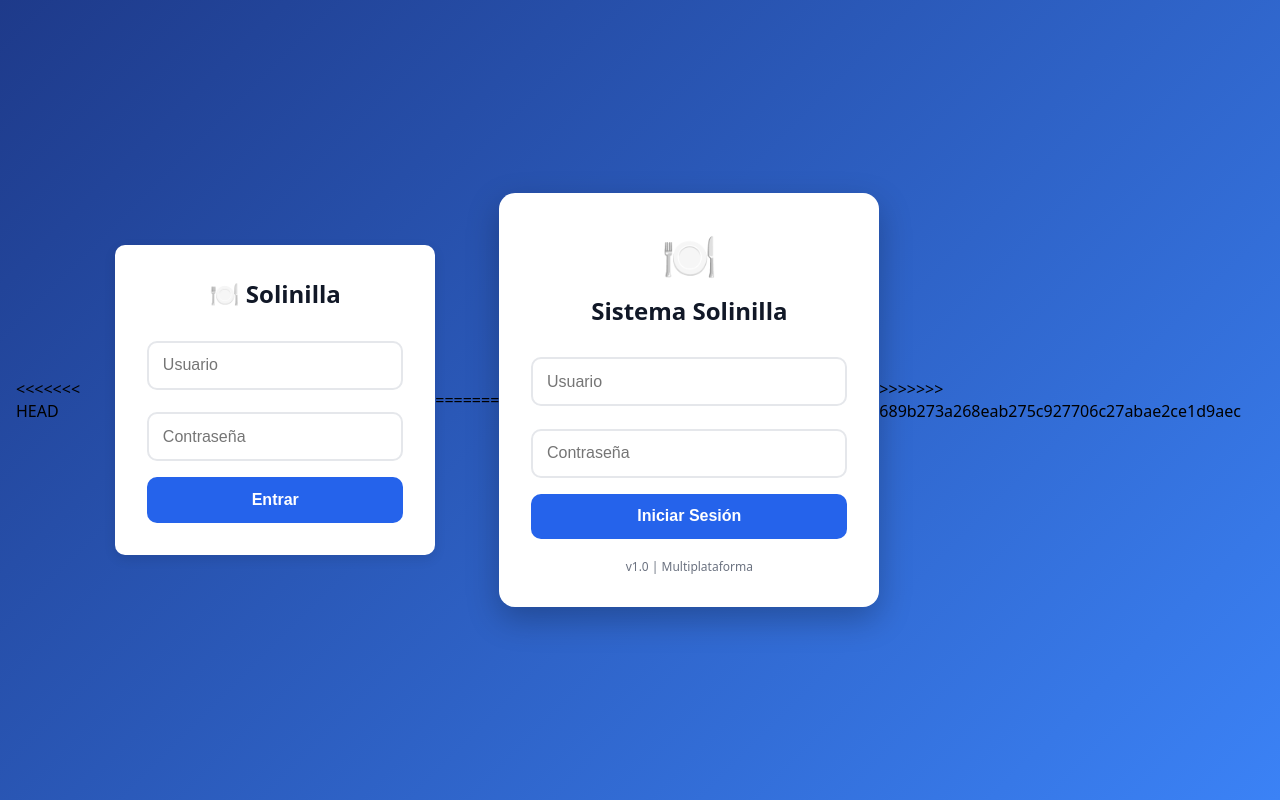
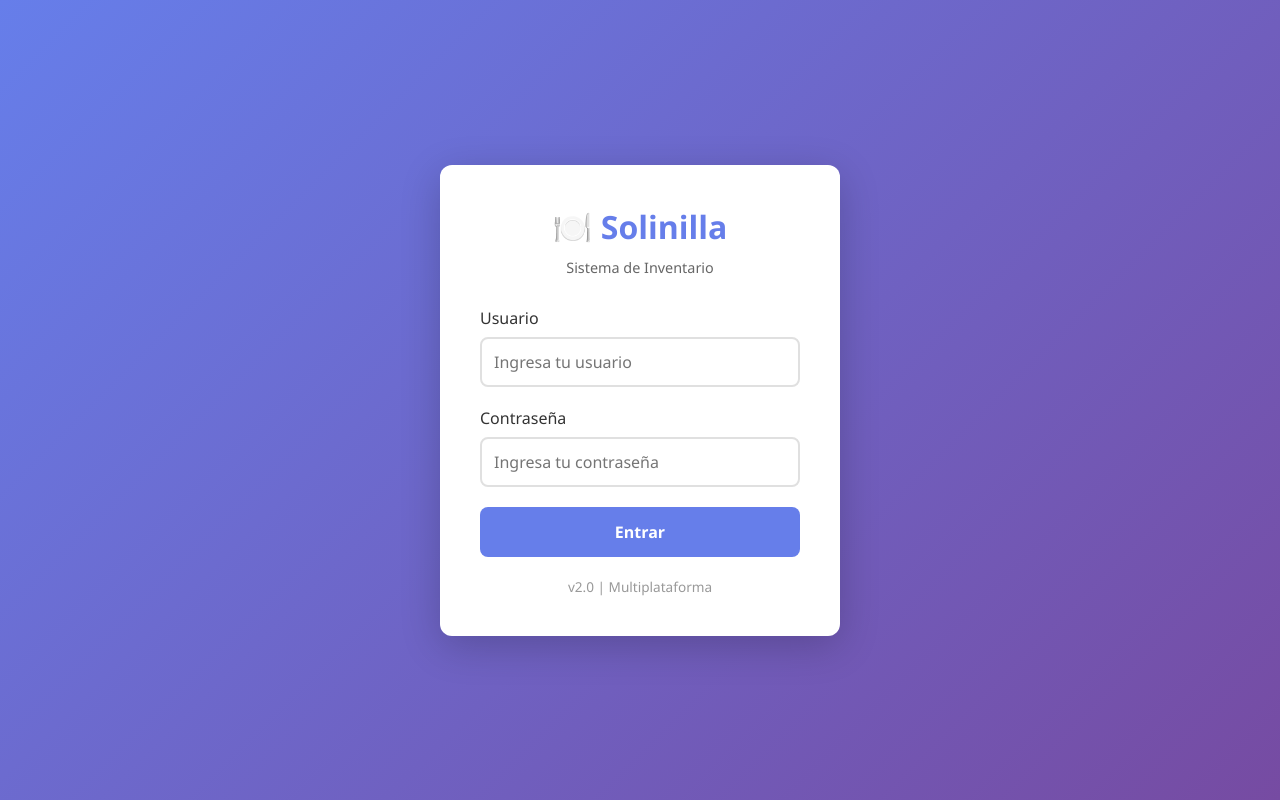
Before and after one commit to ldldelahoz/solinilla-app, a FastAPI app: page / in a window 1280 px wide. Run offline with FastAPI, Linux system fonts and the light colour scheme.

Commit message:
Fix: login.html limpio sin conflictos

```diff
--- a/templates/login.html
+++ b/templates/login.html
@@ -1,102 +1,86 @@
 <!DOCTYPE html>
 <html lang="es">
 <head>
-<<<<<<< HEAD
-<meta charset="UTF-8"><meta name="viewport" content="width=device-width, initial-scale=1.0">
+    <meta charset="UTF-8">
+    <meta name="viewport" content="width=device-width, initial-scale=1.0">
     <title>Login - Solinilla</title>
     <style>
-body{font-family:sans-serif;background:#f0f2f5;display:flex;justify-content:center;align-items:center;height:100vh;margin:0}
-.box{background:white;padding:2rem;border-radius:10px;box-shadow:0 4px 12px rgba(0,0,0,0.1);width:90%;max-width:320px;text-align:center}
-input{width:100%;padding:12px;margin:10px 0;border:1px solid #ccc;border-radius:6px;box-sizing:border-box}
-button{width:100%;padding:12px;background:#3498db;color:white;border:none;border-radius:6px;font-size:16px;cursor:pointer;font-weight:bold}
-button:hover{background:#2980b9}
-.err{color:red;font-size:0.9rem;margin-bottom:10px;display:none}
+        * { box-sizing: border-box; margin: 0; padding: 0; font-family: 'Segoe UI', Tahoma, Geneva, Verdana, sans-serif; }
+        body { background: linear-gradient(135deg, #667eea 0%, #764ba2 100%); min-height: 100vh; display: flex; align-items: center; justify-content: center; }
+        .login-box { background: white; padding: 40px; border-radius: 12px; box-shadow: 0 10px 40px rgba(0,0,0,0.2); width: 100%; max-width: 400px; }
+        .logo { text-align: center; margin-bottom: 30px; }
+        .logo h1 { color: #667eea; font-size: 2rem; margin-bottom: 10px; }
+        .logo p { color: #666; font-size: 0.9rem; }
+        .form-group { margin-bottom: 20px; }
+        .form-group label { display: block; margin-bottom: 8px; color: #333; font-weight: 500; }
+        .form-group input { width: 100%; padding: 12px; border: 2px solid #e0e0e0; border-radius: 8px; font-size: 1rem; transition: border-color 0.3s; }
+        .form-group input:focus { outline: none; border-color: #667eea; }
+        .btn-login { width: 100%; padding: 14px; background: #667eea; color: white; border: none; border-radius: 8px; font-size: 1rem; font-weight: 600; cursor: pointer; transition: background 0.3s; }
+        .btn-login:hover { background: #5568d3; }
+        .error { background: #fee; color: #c33; padding: 12px; border-radius: 8px; margin-bottom: 20px; text-align: center; display: none; }
+        .error.show { display: block; }
+        .footer { text-align: center; margin-top: 20px; color: #999; font-size: 0.85rem; }
     </style>
 </head>
 <body>
-<div class="box">
-<h2>🍽️ Solinilla</h2>
-<div id="err" class="err">Credenciales incorrectas</div>
-<input type="text" id="u" placeholder="Usuario">
-<input type="password" id="p" placeholder="Contraseña">
-<button onclick="login()">Entrar</button>
+    <div class="login-box">
+        <div class="logo">
+            <h1>🍽️ Solinilla</h1>
+            <p>Sistema de Inventario</p>
         </div>
-<script>
-async function login(){
-try{
-const r=await fetch('/api/login',{method:'POST',headers:{'Content-Type':'application/json'},body:JSON.stringify({username:document.getElementById('u').value,password:document.getElementById('p').value})});
-if(r.ok){const d=await r.json();localStorage.setItem('token',d.access_token);window.location.href='/dashboard';}
-else{document.getElementById('err').style.display='block';}
-}catch(e){document.getElementById('err').textContent='Error de conexión';document.getElementById('err').style.display='block';}
-}
-</script>
-=======
-  <meta charset="UTF-8">
-  <meta name="viewport" content="width=device-width, initial-scale=1.0">
-  <title>Login | Restaurante Solinilla</title>
-  <style>
-    * { box-sizing: border-box; margin: 0; padding: 0; }
-    body { font-family: system-ui, -apple-system, sans-serif; background: linear-gradient(135deg, #1e3a8a 0%, #3b82f6 100%); min-height: 100vh; display: flex; align-items: center; justify-content: center; padding: 1rem; }
-    .card { background: #ffffff; padding: 2rem; border-radius: 16px; box-shadow: 0 12px 32px rgba(0,0,0,0.25); width: 100%; max-width: 380px; }
-    .logo { text-align: center; font-size: 2.8rem; margin-bottom: 0.5rem; }
-    h2 { text-align: center; color: #111827; margin-bottom: 1.5rem; font-weight: 600; }
-    input { width: 100%; padding: 0.85rem; margin: 0.4rem 0 1rem; border: 2px solid #e5e7eb; border-radius: 10px; font-size: 1rem; transition: 0.2s; }
-    input:focus { outline: none; border-color: #3b82f6; box-shadow: 0 0 0 3px rgba(59,130,246,0.2); }
-    button { width: 100%; padding: 0.85rem; background: #2563eb; color: white; border: none; border-radius: 10px; font-size: 1rem; font-weight: 600; cursor: pointer; transition: 0.2s; }
-    button:hover { background: #1d4ed8; }
-    .error { color: #dc2626; text-align: center; margin-top: 0.8rem; font-size: 0.88rem; display: none; background: #fef2f2; padding: 0.5rem; border-radius: 6px; }
-    .footer { text-align: center; margin-top: 1.2rem; font-size: 0.75rem; color: #6b7280; }
-  </style>
-</head>
-<body>
-  <div class="card">
-    <div class="logo">🍽️</div>
-    <h2>Sistema Solinilla</h2>
+
+        <div id="error-msg" class="error"></div>
+
         <form id="login-form">
-      <input type="text" id="username" placeholder="Usuario" required autocomplete="username">
-      <input type="password" id="password" placeholder="Contraseña" required autocomplete="current-password">
-      <button type="submit">Iniciar Sesión</button>
+            <div class="form-group">
+                <label for="username">Usuario</label>
+                <input type="text" id="username" name="username" required autocomplete="username" placeholder="Ingresa tu usuario">
+            </div>
+
+            <div class="form-group">
+                <label for="password">Contraseña</label>
+                <input type="password" id="password" name="password" required autocomplete="current-password" placeholder="Ingresa tu contraseña">
+            </div>
+
+            <button type="submit" class="btn-login">Entrar</button>
         </form>
-    <p class="error" id="error-msg"></p>
-    <p class="footer">v1.0 | Multiplataforma</p>
+
+        <div class="footer">
+            v2.0 | Multiplataforma
+        </div>
     </div>
 
     <script>
         document.getElementById('login-form').addEventListener('submit', async (e) => {
             e.preventDefault();
-      const btn = e.target.querySelector('button');
-      const errorEl = document.getElementById('error-msg');
-      btn.disabled = true;
-      btn.textContent = 'Verificando...';
-      errorEl.style.display = 'none';
+
+            const username = document.getElementById('username').value.trim();
+            const password = document.getElementById('password').value;
+            const errorDiv = document.getElementById('error-msg');
 
             try {
-        const res = await fetch('/api/login', {
+                const response = await fetch('/api/login', {
                     method: 'POST',
                     headers: { 'Content-Type': 'application/json' },
-          body: JSON.stringify({
-            username: document.getElementById('username').value.trim(),
-            password: document.getElementById('password').value
-          })
+                    body: JSON.stringify({ username, password })
                 });
 
-        const data = await res.json();
-        if (res.ok) {
+                const data = await response.json();
+
+                if (response.ok) {
+                    // Guardar token y redirigir
                     localStorage.setItem('token', data.access_token);
-          localStorage.setItem('rol', data.rol);
+                    localStorage.setItem('rol', data.user.rol);
                     window.location.href = '/dashboard';
                 } else {
-          throw new Error(data.detail || 'Credenciales incorrectas');
+                    errorDiv.textContent = data.detail || 'Credenciales incorrectas';
+                    errorDiv.classList.add('show');
                 }
-      } catch (err) {
-        errorEl.textContent = err.message;
-        errorEl.style.display = 'block';
-      } finally {
-        btn.disabled = false;
-        btn.textContent = 'Iniciar Sesión';
+            } catch (error) {
+                errorDiv.textContent = 'Error de conexión. Intenta de nuevo.';
+                errorDiv.classList.add('show');
             }
         });
     </script>
->>>>>>> 689b273a268eab275c927706c27abae2ce1d9aec
 </body>
 </html>
```
Lines whose indentation alone changed are shown as unchanged.
